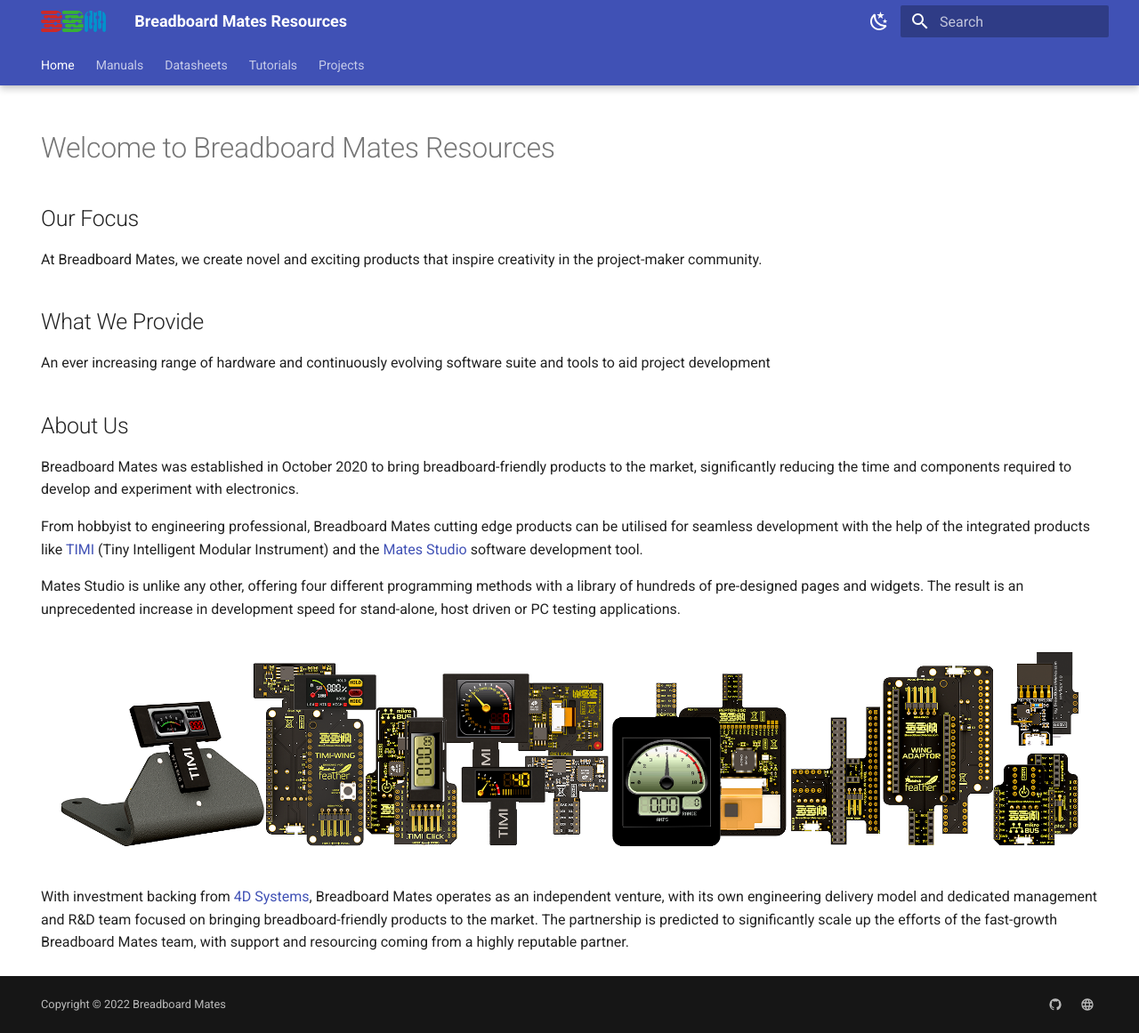
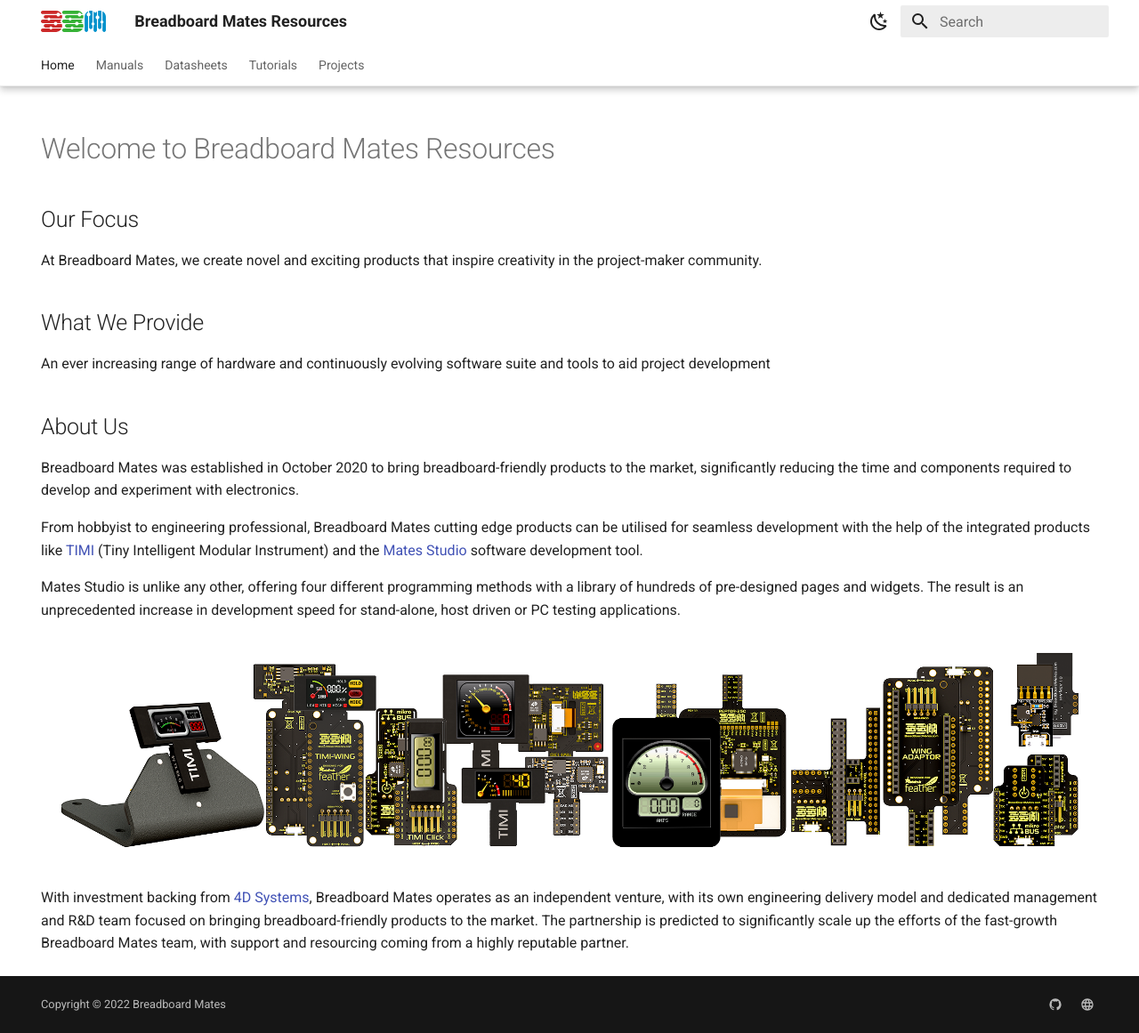
Before and after one commit to iSOLveIT/mkdocs-gen, an MkDocs documentation site: the page built from docs/index.md, in a window 1280 px wide and 1161 px high. Shown: the whole window at 89% size. Built offline with MkDocs 1.6.1 and Material for MkDocs 9.7.7, drawn with Linux system fonts in a browser that asks for light colours.

Commit message:
Changed primary color of light and dark modes to default white and black

```diff
--- a/mkdocs.yml
+++ b/mkdocs.yml
@@ -74,14 +74,14 @@
   palette:
     - media: "(prefers-color-scheme: light)"
       scheme: default
-      primary: 'indigo'
+      primary: 'white'
       accent: 'deep orange'
       toggle:
         icon: material/weather-night
         name: Switch to Dark Mode
     - media: "(prefers-color-scheme: dark)"
       scheme: slate
-      primary: 'deep orange'
+      primary: 'black'
       accent: 'indigo'
       toggle:
         icon: material/weather-sunny
```
